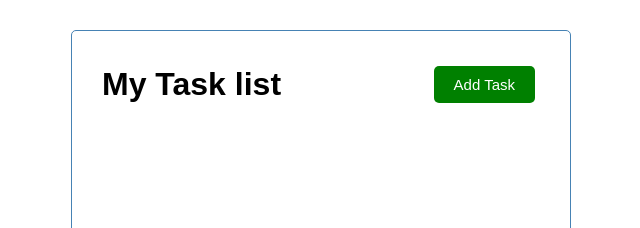
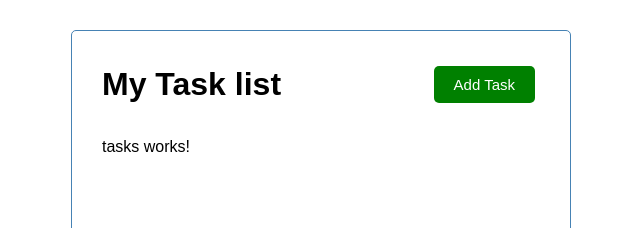
Before and after one commit to GaL92/TaskList-, an Angular app: page / in a window 1280 px wide. Shown: the top 228 px of the page, without its empty margins (319-959 px from the left). Built offline with nearby package versions, Linux system fonts and the light colour scheme.

Commit message:
Pude importar Tasks y mock-taskslist2

```diff
--- a/src/app/app.component.html
+++ b/src/app/app.component.html
@@ -1,4 +1,5 @@
 <div class="container">
 
   <app-header></app-header>
+  <app-tasks></app-tasks>
 </div>
--- a/src/app/app.module.ts
+++ b/src/app/app.module.ts
@@ -5,12 +5,14 @@ import { AppRoutingModule } from './app-routing.module';
 import { AppComponent } from './app.component';
 import { HeaderComponent } from './components/header/header.component';
 import { ButtonComponent } from './components/button/button.component';
+import { TasksComponent } from './components/components/tasks/tasks.component';
 
 @NgModule({
   declarations: [
     AppComponent,
     HeaderComponent,
-    ButtonComponent
+    ButtonComponent,
+    TasksComponent
   ],
   imports: [
     BrowserModule,
--- /dev/null
+++ b/src/app/components/components/tasks/tasks.component.html
@@ -0,0 +1 @@
+<p>tasks works!</p>
--- /dev/null
+++ b/src/app/components/components/tasks/tasks.component.ts
@@ -0,0 +1,16 @@
+import { Component, OnInit } from '@angular/core';
+import {Task} from '../../../Task';
+import {TASKS} from '../../../mock-tasklist';
+@Component({
+  selector: 'app-tasks',
+  templateUrl: './tasks.component.html',
+  styleUrls: ['./tasks.component.css']
+})
+export class TasksComponent implements OnInit {
+  tasks: Task[] = TASKS;
+  constructor() { }
+
+  ngOnInit(): void {
+  }
+
+}
--- a/src/app/mock-tasklist.ts
+++ b/src/app/mock-tasklist.ts
@@ -6,31 +6,31 @@ export const TASKS: Task[] = [
         id: 1,
         text: "Terminar primer modulo de Angular",
         day: 'Agosto 5 a las 12:00',
-        reminder: true
+        reminder: true,
     }
 
-    {
+    ,{
 
         id: 2,
-        text: "Hacer comprar para la cena",
-        day: 'Agosto 5 a las 17:00',
-        reminder: true
+        text: "Hacer compras para la cena",
+        day: "Agosto 5 a las 17:00",
+        reminder: true,
     }
 
-    {
+    ,{
 
         id: 3,
         text: "Ivestigar sobre Bootstrap",
-        day: 'Agosto 5 a las 19:00',
-        reminder: false
+        day: "Agosto 5 a las 19:00",
+        reminder: false,
     }
 
-    {
+    ,{
 
         id: 4,
         text: "Leer un libro favorito",
-        day: 'Agosto 5 a las 21:00',
-        reminder: false
+        day: "Agosto 5 a las 21:00",
+        reminder: false,
     }
 
 
```
Also changed, not shown: src/app/components/components/tasks/tasks.component.css (added).
